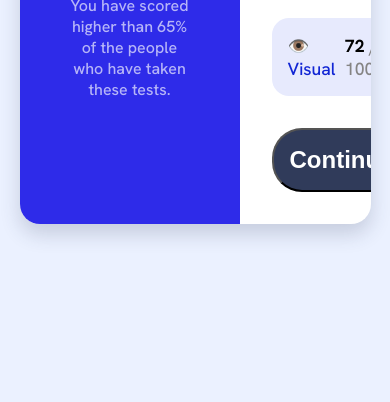
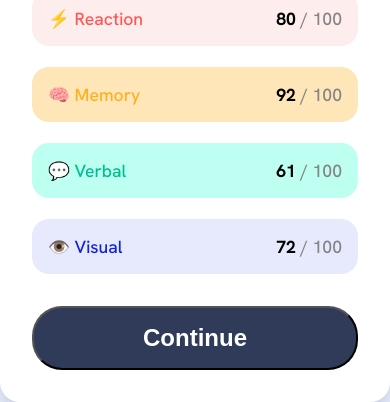
Before and after one commit to legendgamer42/result-summary-component-challenge, a plain HTML site: page index.html in a window 390 px wide. Shown: the part 491-893 px from the top of the page. Before the commit the page ends 844 px from the top, so only its background shows below. Drawn offline with Linux system fonts and the light colour scheme.

Commit message:
added responsiveness

```diff
--- a/styles.css
+++ b/styles.css
@@ -36,6 +36,7 @@ body {
   align-items: center;
   flex-direction: column;
   padding: 2rem;
+  border-radius: 22px;
 }
 
 .result h2,
@@ -141,3 +142,9 @@ body {
 .white{
   color: white;
 }
+@media only screen and (max-width:600px){
+  .container{
+    grid-template-columns: 1fr;
+    width: 100%;
+  }
+}
```
